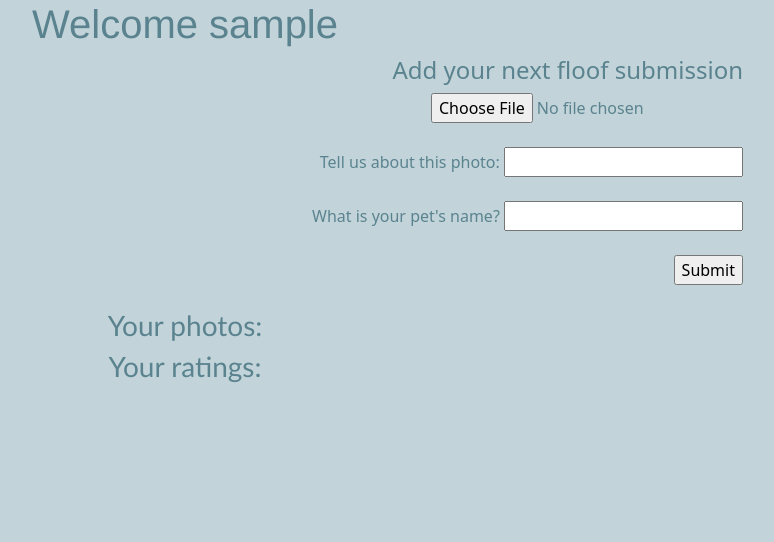
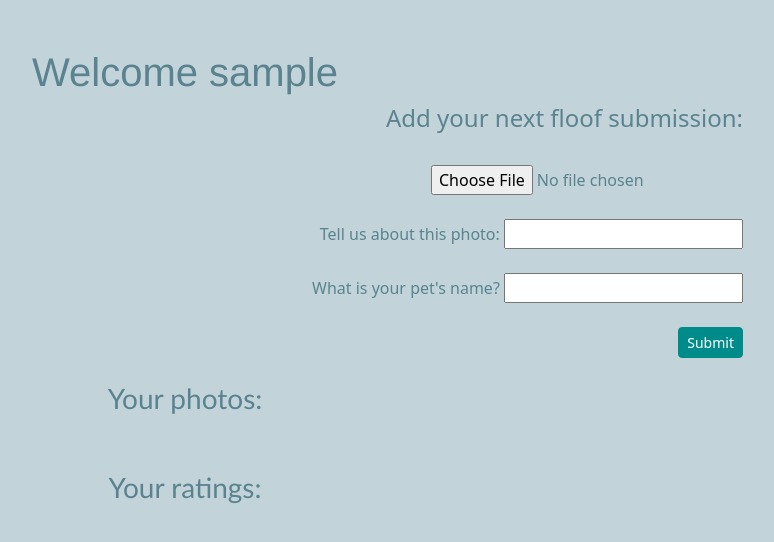
Before and after one commit to carinaogbat/Cat_Rater, a Flask app: a page that uses templates/my_profile.html in a window 1280 px wide. Shown: the part 40-582 px from the top of the page, without its empty margins (455-1229 px from the left). Run offline with Flask 2, Linux system fonts and the light colour scheme; the visitor is signed in with stand-in values (Sample User, id 1); data comes from the database, SQL or seed files in the repository; data that the repository does not hold is empty.

Commit message:
fixed delete function, added better color to buttons

```diff
--- a/crud.py
+++ b/crud.py
@@ -90,7 +90,7 @@ def get_all_photos_with_ratings():
 def delete_photo_by_id(photo_id):
     """Deletes a photo with a given ID"""
 
-    return db.session.query(Photo).filter_by(id=photo_id).delete()
+    return db.session.query(Photo).filter_by(photo_id=photo_id).delete()
 
 
 # if __name__ == '__main__':
--- a/server.py
+++ b/server.py
@@ -154,22 +154,22 @@ def show_photo(photo_id):
         flash("You must be signed in to rate a cat.", category="message")
 
     rating = request.form.get("rating")
+    photo_username = crud.get_user_by_id(photo.photo_id)
+    if not rating:
+        flash("Please enter a rating before clicking submit")
     if not rating.isdigit():
         flash("Please enter a number between 1 and 10", category="message")
     else:
         user_rating = int(rating)
-
-    photo_username = crud.get_user_by_id(photo.photo_id)
-
-    if user_rating > 10 or user_rating < 0:
-        flash("Please enter a number between 1 and 10", category="message")
-    elif user_rating:
-        user = crud.get_user_by_username(username)
-        rating = crud.create_rating(user=user, photo=photo, score=user_rating+10)
-        db.session.add(rating)
-        db.session.commit()
-        flash(f"You rated this cat a {rating.score} out of 10!", category="message")
-        flash(f'How did we calculate that score? Every cat is AT LEAST a 10 so we added 10 points on!', category="message")
+        if user_rating > 10 or user_rating < 0:
+            flash("Please enter a number between 1 and 10", category="message")
+        elif user_rating:
+            user = crud.get_user_by_username(username)
+            rating = crud.create_rating(user=user, photo=photo, score=user_rating+10)
+            db.session.add(rating)
+            db.session.commit()
+            flash(f"You rated this cat a {rating.score} out of 10!", category="message")
+            flash(f'How did we calculate that score? Every cat is AT LEAST a 10 so we added 10 points on!', category="message")
 
     return render_template("photo_details.html", photo=photo, photo_rating=photo_rating, photo_username=photo_username)
 
--- a/static/mystyles.css
+++ b/static/mystyles.css
@@ -27,7 +27,11 @@ card {
 .alert{
     color: red
 }
-
+.btn-primary{
+    background-color:darkcyan;
+    border-color: darkcyan;
+    outline-color: darkcyan
+}
 a {
     color:darkcyan
 }
--- a/templates/login.html
+++ b/templates/login.html
@@ -18,7 +18,7 @@
     Password <input type="text" name="password">
   </p>
   <p>
-    <input type="submit">
+    <button class="btn btn-primary btn-sm" type="submit">Log In</button>
   </p>
  </form>
   </div>
--- a/templates/my_profile.html
+++ b/templates/my_profile.html
@@ -1,13 +1,14 @@
 {% extends 'base.html' %}
 {% block title %} My Profile: {{user.username}} {% endblock %}
-
 {% block body %}
+<br>
+<br>
 <h1>Welcome {{user.username}}</h1>
-
 
 <div class="container">
   <div style="text-align:right">
-    <h4>Add your next floof submission</h4>
+    <h4>Add your next floof submission:</h4>
+    <br>
       <form id="photo-upload" action="/myprofile/<username>" method="post" enctype="multipart/form-data">
           <div class="form-group">
             <input type="file" name="my-file" id="file">
@@ -21,7 +22,7 @@
             <input type="text" name="name" id="photo-name">
             <br>
             <br>
-            <input type="submit">
+            <button class="btn btn-primary btn-sm" type="submit">Submit</button>
           </div>
       </form>
       </div>
@@ -29,6 +30,7 @@
 </div>
 
 <h3>Your photos:</h3>
+<br>
 <div class="container">
   <div class="row row-cols-md-4 row-cols-sm-2 row-cols-1">
     {% for photo in photos_with_ratings %}
@@ -47,7 +49,7 @@
           <div class="card-body">
             <form id="delete-photo" action="/delete" method="post">
               <input type="hidden" id="photo-id" name="photo-id" value="{{photo['id']}}">
-              <button type="submit">Delete Photo</button>
+              <button class="btn btn-primary btn-sm" type="submit">Delete</button>
             </form>
           </div>
     </div>
@@ -56,9 +58,11 @@
     {% endfor %}
   </div>
 </div>
+<br>
 
 
   <h3>Your ratings:</h3>
+  <br>
   <br>
   <div class="row row-cols-md-4 row-cols-sm-2 row-cols-1">
     {% for rating in ratings %}
--- a/templates/search.html
+++ b/templates/search.html
@@ -22,7 +22,7 @@
       </p>
       <br>
       <p>
-        <input type="submit">
+        <button class="btn btn-primary btn-sm" type="submit">Search</button>
       </p>
   </form>
 </div>
--- a/templates/signup.html
+++ b/templates/signup.html
@@ -20,7 +20,7 @@
         Username <input type="text" name="username"
     </p>
     <p>
-        <input type="submit">
+      <button class="btn btn-primary btn-sm" type="submit">Submit</button>
     </p>
   </form>
 </div>
```
Also changed, not shown: templates/logout.html (+7 -1 lines), templates/photo_details.html (+8 -8 lines), static/imgs/research.webp (added), static/imgs/shocked_cat.jpeg (added).
